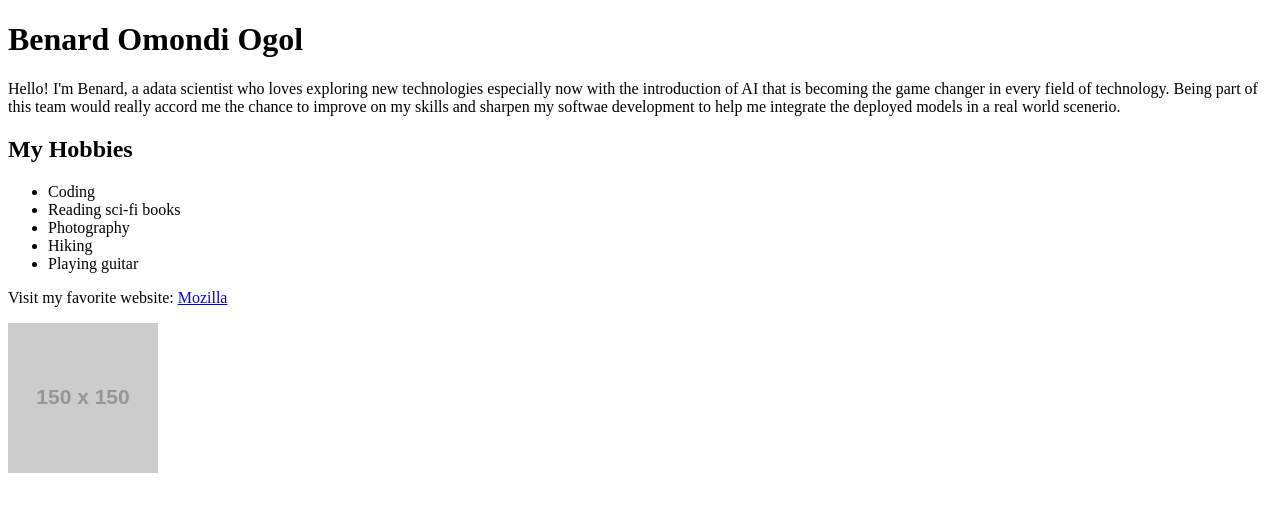
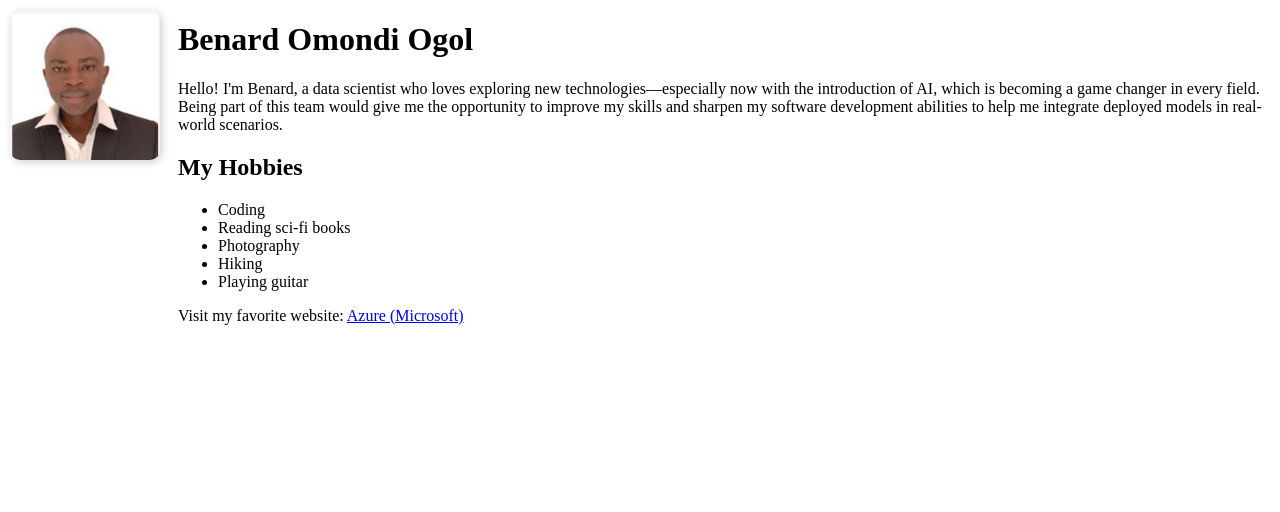
Before and after one commit to benard3360-star/Html-intro-, a plain HTML site: page index.html in a window 1280 px wide. Drawn offline with Linux system fonts and the light colour scheme; placeholder pictures from the web are drawn by us.

Commit message:
Updated layout and image positioning

```diff
--- a/index.html
+++ b/index.html
@@ -5,12 +5,20 @@
     <title>My Profile Page</title>
 </head>
 <body>
-    <h1>Benard Omondi Ogol</h1>
+    <!-- Profile Picture -->
+    <img src="https://raw.githubusercontent.com/benard3360-star/Html-intro-/main/pictuure.JPG"
+         alt="Profile Picture"
+         width="150" height="150"
+         style="position: absolute; top: 0; left: 0; margin: 10px; border-radius: 10px; box-shadow: 2px 2px 8px rgba(0,0,0,0.2);">
 
-    <p>Hello! I'm Benard, a adata scientist who loves exploring new technologies especially now with the introduction of AI that is becoming the game changer in every field of technology. Being part of this team would really accord me the chance to improve on my skills and sharpen my softwae development to help me integrate the deployed models in a real world scenerio.</p>
+    <h1 style="margin-left: 170px;">Benard Omondi Ogol</h1>
 
-    <h2>My Hobbies</h2>
-    <ul>
+    <p style="margin-left: 170px;">
+        Hello! I'm Benard, a data scientist who loves exploring new technologies—especially now with the introduction of AI, which is becoming a game changer in every field. Being part of this team would give me the opportunity to improve my skills and sharpen my software development abilities to help me integrate deployed models in real-world scenarios.
+    </p>
+
+    <h2 style="margin-left: 170px;">My Hobbies</h2>
+    <ul style="margin-left: 170px;">
         <li>Coding</li>
         <li>Reading sci-fi books</li>
         <li>Photography</li>
@@ -18,8 +26,11 @@
         <li>Playing guitar</li>
     </ul>
 
-    <p>Visit my favorite website: <a href="https://azure.microsoft.com/en-gb/pricing/purchase-options/azure-account/search?icid=kubernetes-service&ef_id=_k_CjwKCAjwr5_CBhBlEiwAzfwYuImZaEJ61o7lEpedrnE4IqElLLk3PhXc-KfxH2cHztLCAMDg8Ny6nBoC2zcQAvD_BwE_k_&OCID=AIDcmm4z26duq7_SEM__k_CjwKCAjwr5_CBhBlEiwAzfwYuImZaEJ61o7lEpedrnE4IqElLLk3PhXc-KfxH2cHztLCAMDg8Ny6nBoC2zcQAvD_BwE_k_&gad_source=1&gad_campaignid=6448952863&gbraid=0AAAAADcJh_sVyTWHI9iWyhGLCpns0VHsd&gclid=CjwKCAjwr5_CBhBlEiwAzfwYuImZaEJ61o7lEpedrnE4IqElLLk3PhXc-KfxH2cHztLCAMDg8Ny6nBoC2zcQAvD_BwE" target="_blank">Mozilla</a></p>
-
-    <img src="https://via.placeholder.com/150" alt="Profile Picture" width="150" height="150">
+    <p style="margin-left: 170px;">
+        Visit my favorite website:
+        <a href="https://azure.microsoft.com/en-gb/pricing/purchase-options/azure-account/search" target="_blank">
+            Azure (Microsoft)
+        </a>
+    </p>
 </body>
 </html>
```
